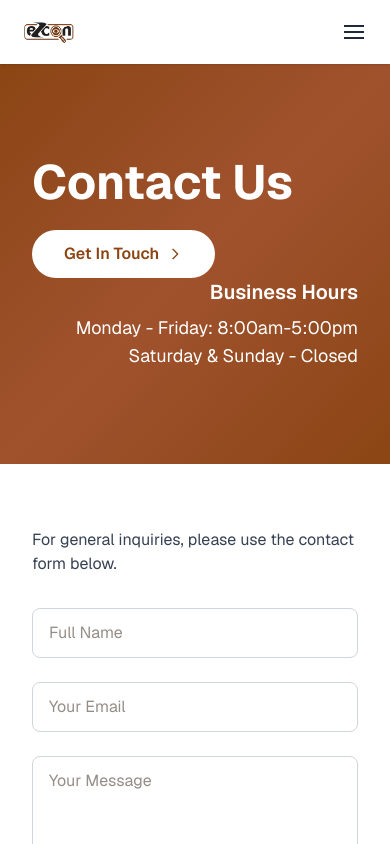
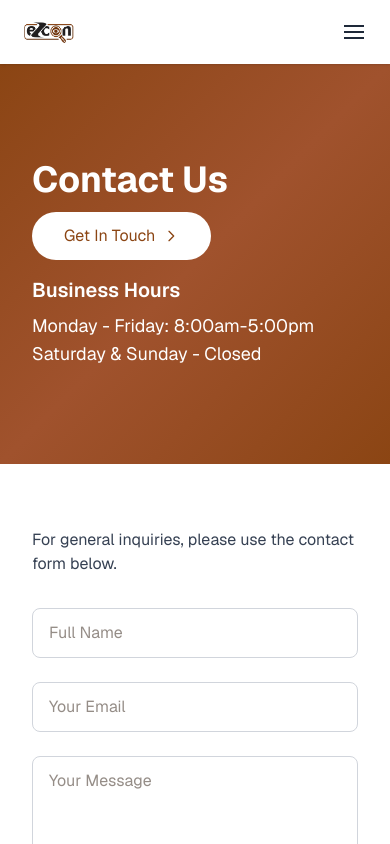
Before and after one commit to jephthahdominic/Ezcon, a Next.js app: page /contact-us in a window 390 px wide. Shown: the top 844 px of the page. Built offline with nearby package versions, Linux system fonts and the light colour scheme.

Commit message:
Worked on changes

```diff
--- a/app/components/Footer.tsx
+++ b/app/components/Footer.tsx
@@ -6,7 +6,7 @@ export default function Footer(){
               <div>
                 <div className="font-bold text-xl mb-4">Ezcon</div>
                 <p className="text-sm mb-4 opacity-90">Your Global Gateway to Opportunities</p>
-                <a href="#" className="text-orange-200 hover:underline text-sm">
+                <a href="/about-us" className="text-orange-200 hover:underline text-sm">
                   More About Us →
                 </a>
               </div>
--- a/app/contact-us/page.tsx
+++ b/app/contact-us/page.tsx
@@ -10,17 +10,17 @@ export default function ContactUs() {
         {/* Hero Section */}
         <section className="relative h-[400px] bg-gradient-to-br from-[#8b4513] via-[#a0522d] to-[#8b4513] flex items-center">
           <div className="max-w-6xl mx-auto px-8 w-full">
-            <div className="flex md:flex-row flex-col justify-between md:items-center">
+            <div className="flex md:flex-row flex-col max-md:gap-4 justify-between md:items-center">
               <div>
-                <h1 className="text-5xl md:text-6xl font-bold text-white mb-6">Contact Us</h1>
-                <button className="bg-white text-[#8b4513] font-semibold px-8 py-3 rounded-full hover:bg-gray-100 transition-colors flex items-center gap-2">
+                <h1 className="text-4xl md:text-5xl font-bold text-white mb-3">Contact Us</h1>
+                <button className="bg-white text-[#8b4513] font-normal px-8 py-3 rounded-full hover:bg-gray-100 transition-colors flex items-center gap-2">
                   Get In Touch
                   <svg className="w-4 h-4" fill="none" stroke="currentColor" viewBox="0 0 24 24">
                     <path strokeLinecap="round" strokeLinejoin="round" strokeWidth="2" d="M9 5l7 7-7 7"/>
                   </svg>
                 </button>
               </div>
-              <div className="text-white text-right">
+              <div className="text-white text-left">
                 <h3 className="text-xl font-semibold mb-2">Business Hours</h3>
                 <p className="text-lg">Monday - Friday: 8:00am-5:00pm</p>
                 <p className="text-lg">Saturday & Sunday - Closed</p>
--- a/app/page.tsx
+++ b/app/page.tsx
@@ -217,9 +217,9 @@ export default function Home() {
             <p className="text-xl mb-8 opacity-90">
               Comprehensive solutions for institutions, enterprises, and individuals seeking global opportunities.
             </p>
-            <button className="bg-white text-[#d4621a] font-semibold px-8 py-3 rounded-full hover:bg-gray-100 transition-colors">
+            <Link href="/contact-us" className="bg-white text-[#d4621a] font-semibold px-8 py-3 rounded-full hover:bg-gray-100 transition-colors">
               Contact Us
-            </button>
+            </Link>
           </div>
         </section>
 
--- a/services.json
+++ b/services.json
@@ -18,7 +18,7 @@
         {
             "name": "Tour Africa",
             "description": "From catching the sunrise in Tanzania, taking photos with dolphins, running with zebra and elephants in Kenya, or visit the sands in Cairo in Egypt, exploring the ancient museums, then flying to South Africa frozen at sight of wild tigers, lions and our of course our cousins monkeys to ending with castles and forts built by the Europeans trading for centuries at Cape Coast in Ghana. Tourafric gives you the package of flight booking, guided tour and hotel accommodation. This ensures safety and value for money.",
-            "url": "/services/tourAfrica"
+            "url": "/services/tourAfric"
         },
         {
             "name": "WorknPay",
@@ -38,7 +38,7 @@
         {
             "name": "Health Overseas",
             "description": "Corporate organizations and individuals are trained and equipped with various tools and knowledge to prevent, detect and prevent risk at workplace, the modules include legal principles and requirements, communication skills, sources of Information, locating people and performing background checks, evidence in court, competitive intelligence, fingerprinting and analysis, conducting various sources of information, interviewing and truth verifications and reporting.",
-            "url": "/services/healthOverseas"
+            "url": "/services/health-overseas"
         }
     ]
 }
```
